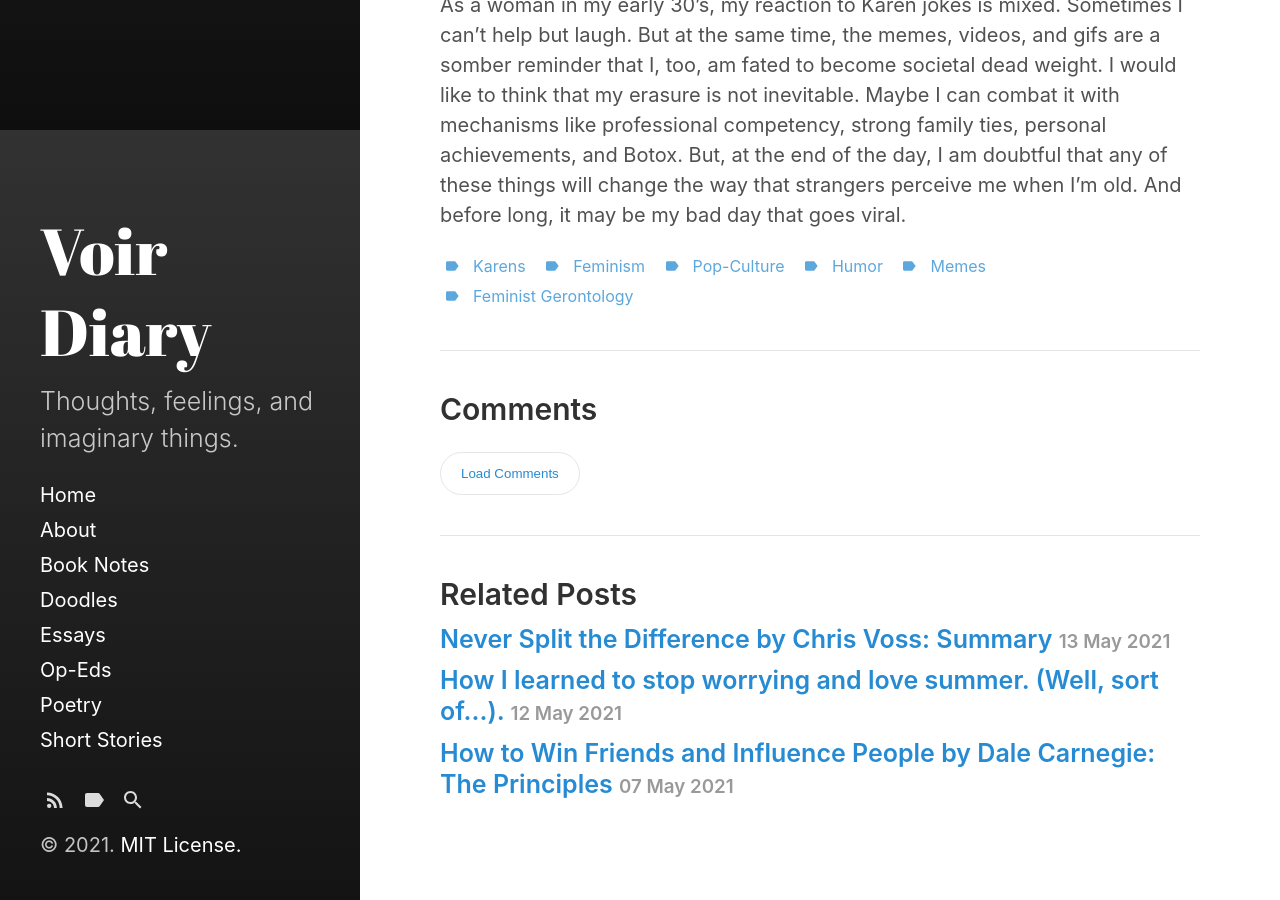
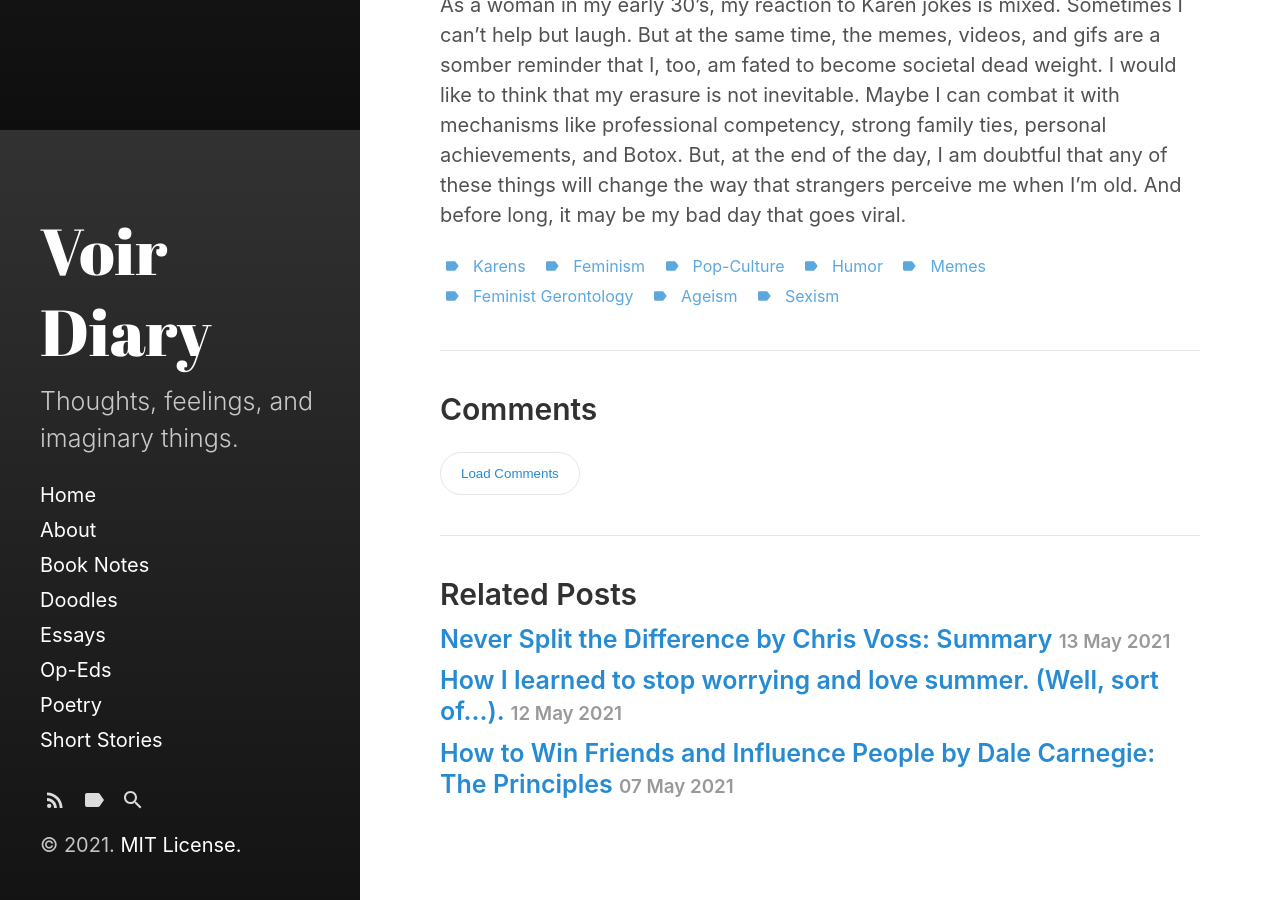
Before and after one commit to VoirDiary/VoirDiary, a Jekyll site: the page built from _posts/2021-05-25-Karens.md, in a window 1280 px wide and 900 px high, scrolled down 1670 px. Built offline with Jekyll 4.4.1, drawn with Linux system fonts in a browser that asks for light colours.

Commit message:
Update 2021-05-25-Karens.md

```diff
--- a/_posts/2021-05-25-Karens.md
+++ b/_posts/2021-05-25-Karens.md
@@ -10,6 +10,8 @@ tags:
   - Humor
   - Memes
   - Feminist Gerontology
+  - Ageism
+  - Sexism
 
 ---
 
```
